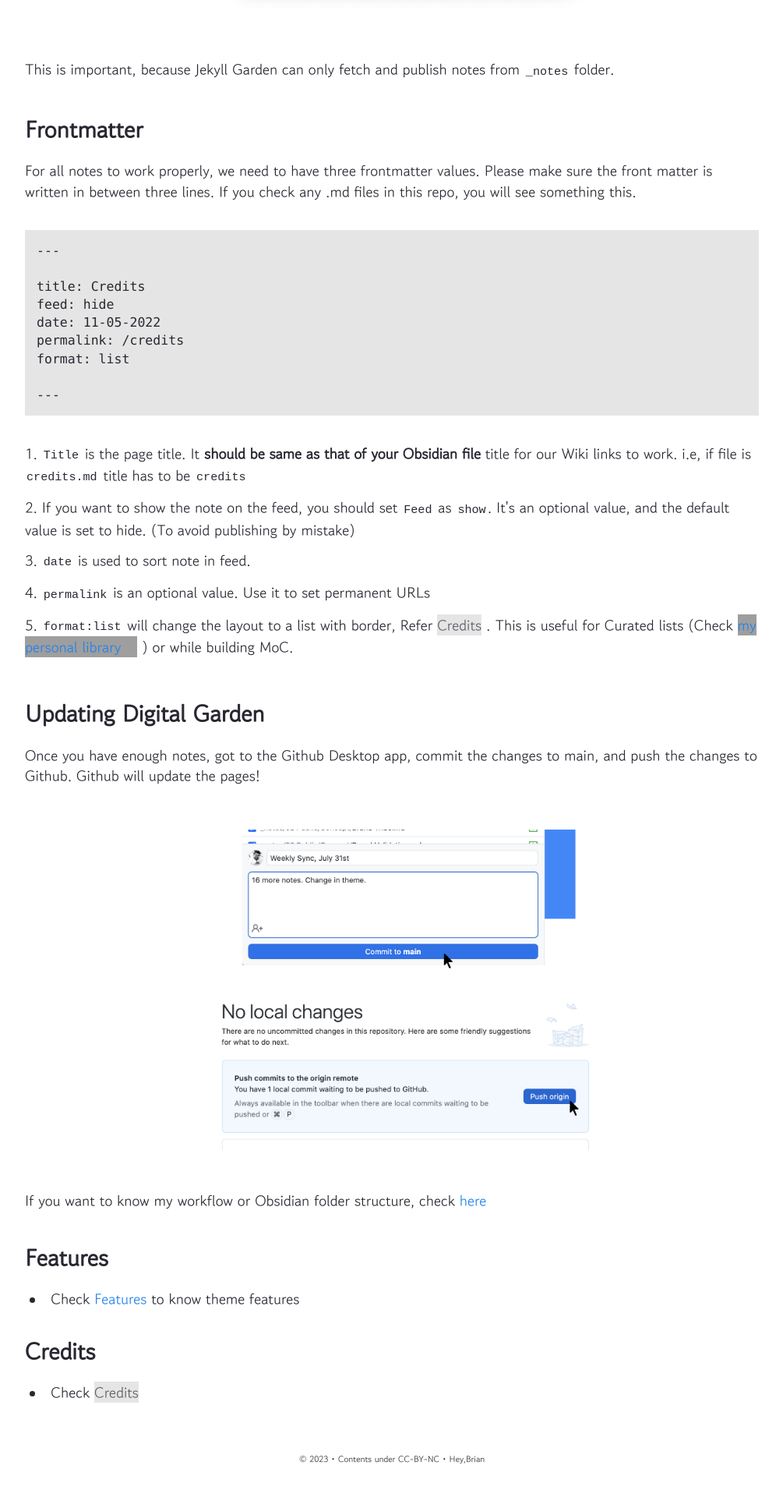
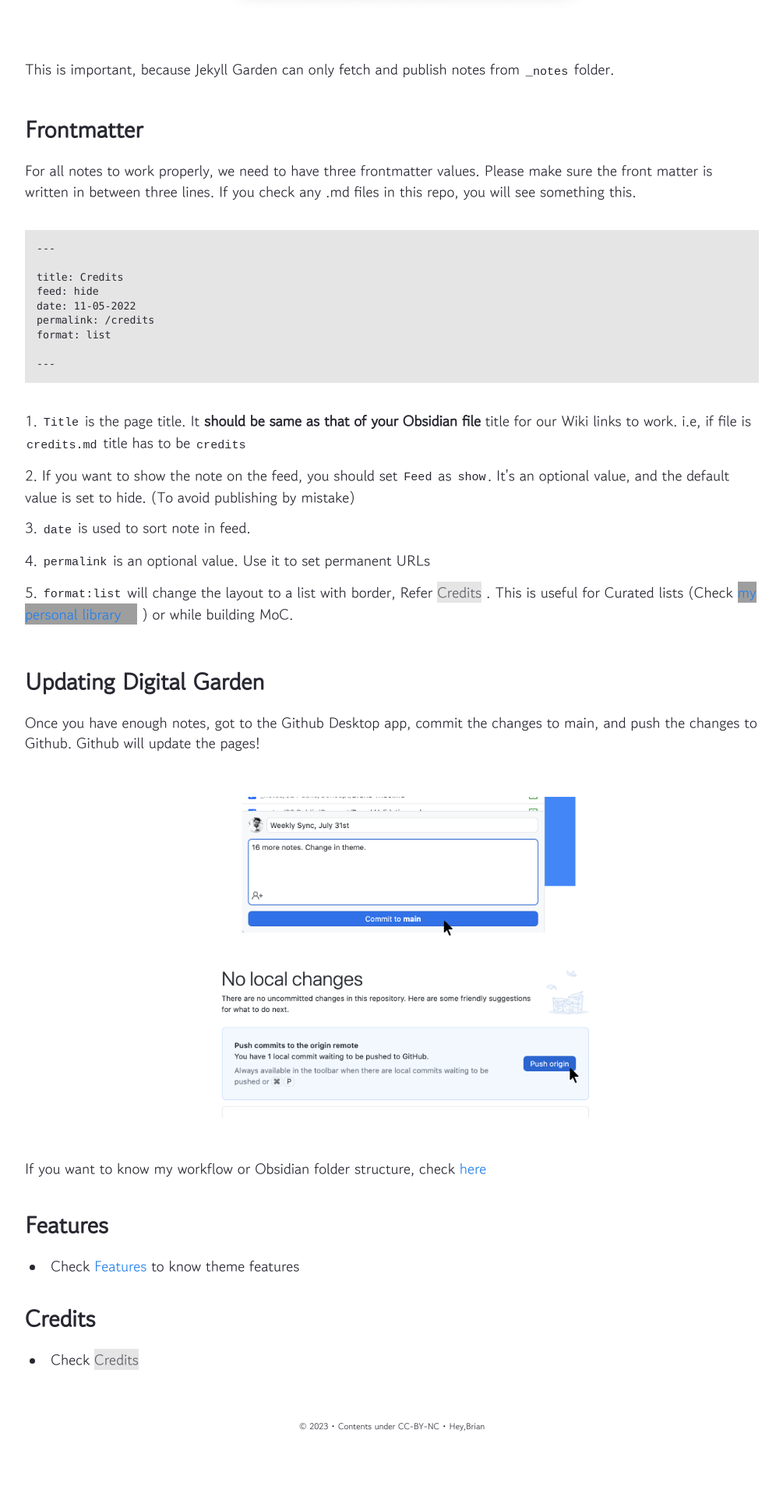
Before and after one commit to hey-brian/hey-brian.github.io, a Jekyll site: the page built from _posts/2020-03-01-how-to.md, in a window 1280 px wide. Shown: the part 3791-5711 px from the top of the page at 78% size, without its empty margins (137-1142 px from the left). Built offline with Jekyll 4.4.1, drawn with Linux system fonts in a browser that asks for light colours; after the commit the page ends 5669 px from its top, so only the background shows below that; grey boxes are pictures that could not be loaded.

Commit message:
Revert "20230324 style.css modified. code's word-wrap removed"
This reverts commit b3e18770e85c2ce2ae48e865dbcbc85269906384.

```diff
--- a/assets/css/style.css
+++ b/assets/css/style.css
@@ -362,16 +362,6 @@
 code {
     font-family: Consolas, 'Courier New', Courier, monospace;
     display: inline-block;
-    padding: 2px 2px 2px 2px;
-    vertical-align: middle;
-    padding: 2px 2px 2px 2px;
-    border: 1px solid var(--secondary-border-color);
-    border-radius: 4px;
-}
-/*
-code {
-    font-family: Consolas, 'Courier New', Courier, monospace;
-    display: inline-block;
     overflow: auto !important;
     word-wrap: break-word !important;
     padding: 2px 2px 2px 2px;
@@ -380,7 +370,6 @@
     border: 1px solid var(--secondary-border-color);
     border-radius: 4px;
 }
-*/
 
 .regular-sans code {
     padding: 20px;
@@ -397,14 +386,6 @@
 }
 
 
-pre code {
-    font-family: Consolas, 'Courier New', Courier, monospace;
-    display: inline-block;
-    padding: 15px 15px 15px 15px;
-    vertical-align: middle;
-    font-size: 1em;
-}
-/*
 pre code {
     font-family: Consolas, 'Courier New', Courier, monospace;
     display: inline-block;
@@ -412,9 +393,10 @@
     word-wrap: break-word !important;
     padding: 15px 15px 15px 15px;
     vertical-align: middle;
-    font-size: 1em;
-}
-*/
+    font-size: 0.8em;
+    /* original: 1em */
+
+}
 
 blockquote:before {
     display: none;
```
